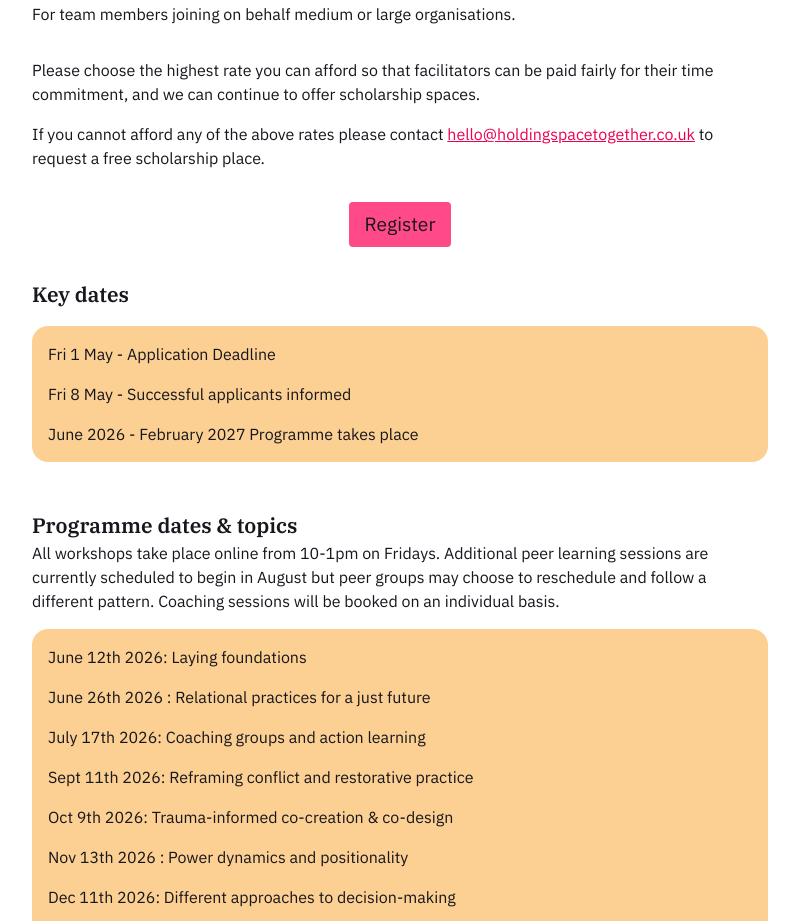
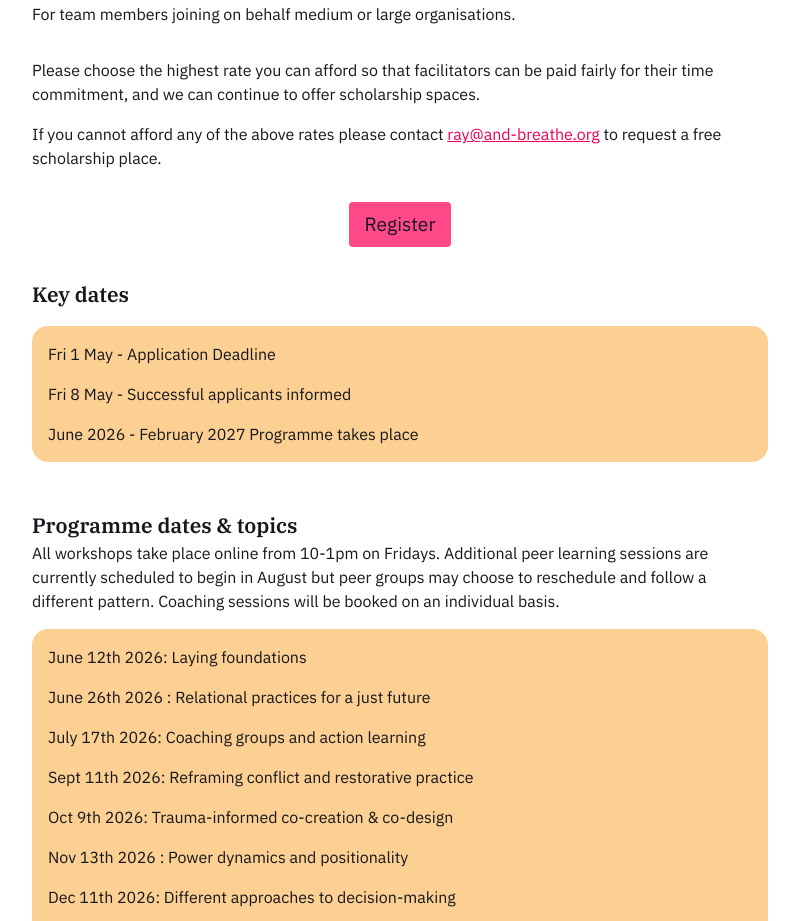
Before and after one commit to cookiewolf/holding-space, a SvelteKit app: page /holding-space-for-change in a window 1280 px wide. Shown: the part 2680-3601 px from the top of the page, without its empty margins (240-1039 px from the left). Built offline with nearby package versions, Linux system fonts and the light colour scheme.

Commit message:
Update email address

```diff
--- a/src/routes/holding-space-for-change/+page.svelte
+++ b/src/routes/holding-space-for-change/+page.svelte
@@ -184,7 +184,7 @@
 
 		<p>
 			If you cannot afford any of the above rates please contact <a
-				href="mailto:hello@holdingspacetogether.co.uk">hello@holdingspacetogether.co.uk</a
+				href="mailto:ray@and-breathe.org">ray@and-breathe.org</a
 			> to request a free scholarship place.
 		</p>
 
```
